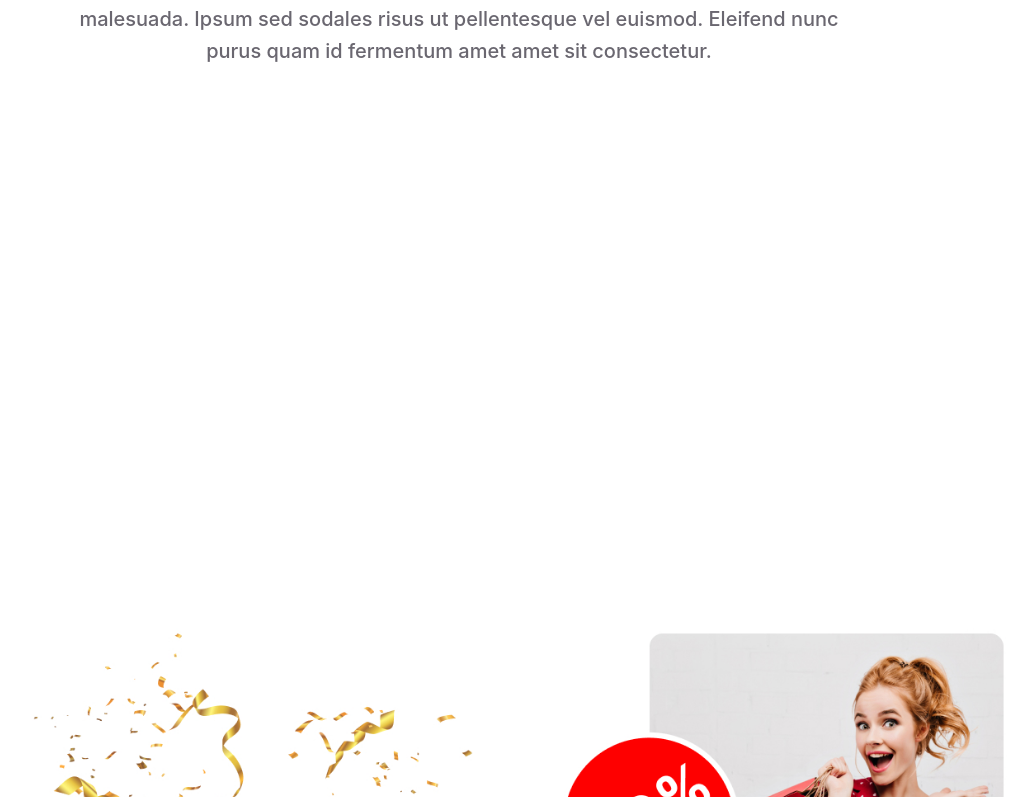
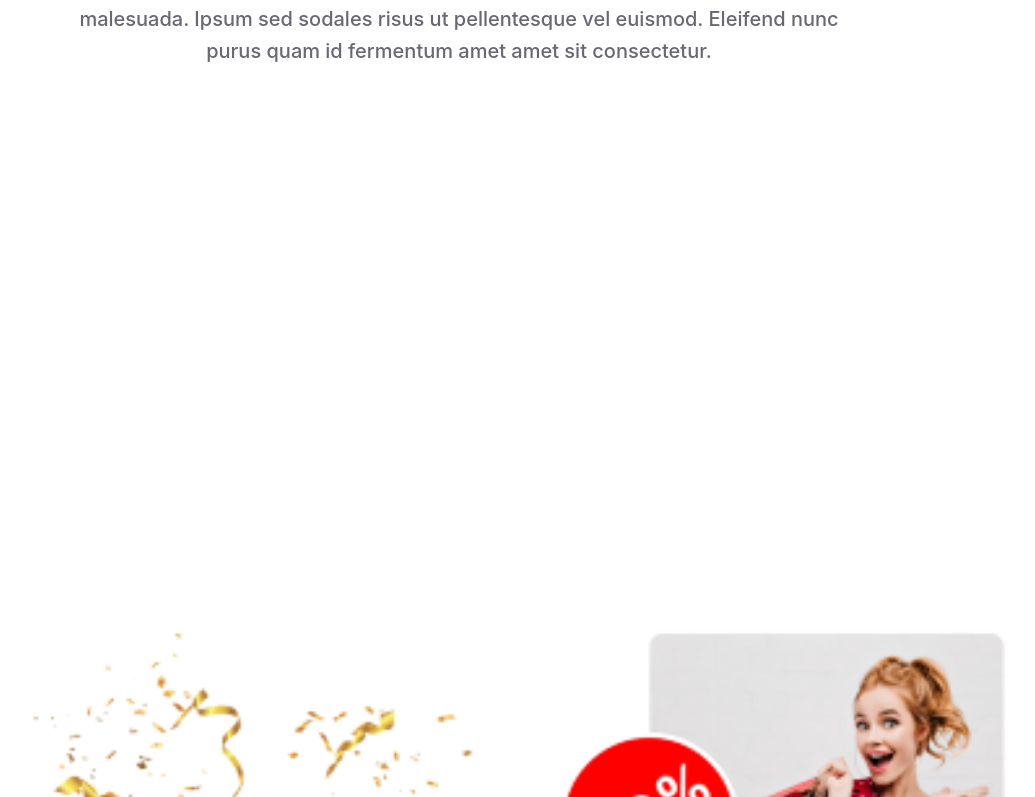
Before and after one commit to rowshonsikder/my-first-asignment, a plain HTML site: page index.html in a window 1280 px wide. Shown: the part 3603-4400 px from the top of the page, without its empty margins (201-1236 px from the left). Drawn offline with Linux system fonts and the light colour scheme.

Commit message:
rechecking top to bottom

```diff
--- a/index.html
+++ b/index.html
@@ -96,7 +96,7 @@
 
             </div>
             <div class="holiday-pic">
-                <img src="images/Group 101.jpg" alt="holiday-pic">
+                <img src="images/Group  101 new.png" alt="holiday-pic">
             </div>
 
         </section>
--- a/style/style.css
+++ b/style/style.css
@@ -339,6 +339,8 @@ header {
     margin: 15px auto;
 }
 
+
+
 .input-box{
     width: 50%;
     background: #fff;
@@ -383,6 +385,7 @@ footer{
 
 .footer-box{
     width: 1320px;
+    /* margin-top: 120px; */
     margin: 0 auto;
     color: #fff;
 }
```
Also changed, not shown: images/Group  101 new.png (added). Lines whose indentation alone changed are shown as unchanged.
